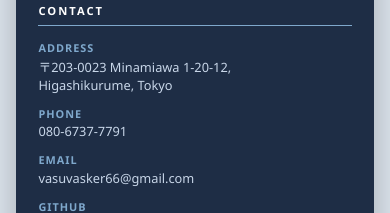
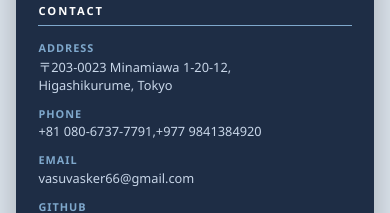
Before and after one commit to sthabha/portfolio, a plain HTML site: page index.html in a window 390 px wide. Shown: the part 5000-5213 px from the top of the page. Drawn offline with Linux system fonts and the light colour scheme.

Commit message:
Update phone number format in contact section

```diff
--- a/index.html
+++ b/index.html
@@ -331,7 +331,7 @@
       <div class="contact-item">
         <div class="contact-label" data-en>Phone</div>
         <div class="contact-label" data-ja>電話番号</div>
-        <div class="contact-value"><a href="tel:08067377791">080-6737-7791</a></div>
+        <div class="contact-value"><a href="tel:08067377791">+81 080-6737-7791,+977 9841384920</a></div>
       </div>
 
       <div class="contact-item">
```
